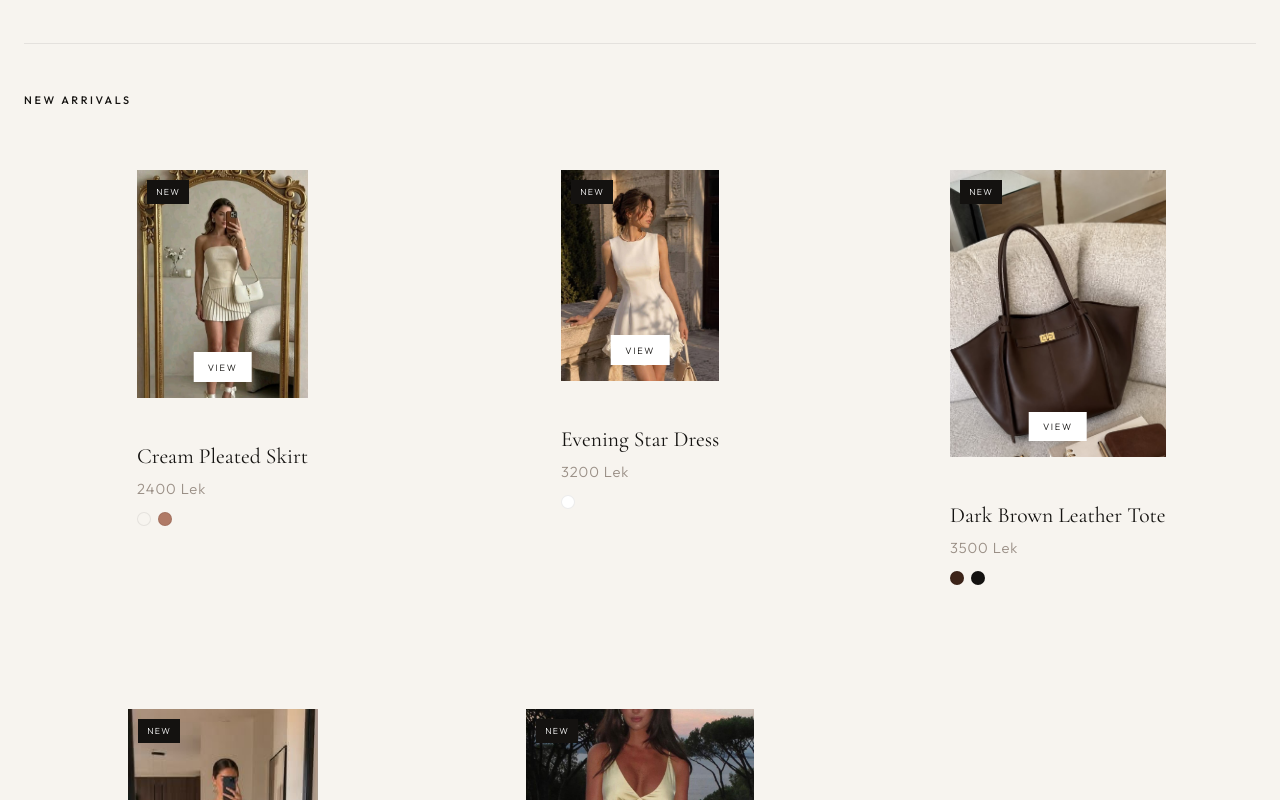
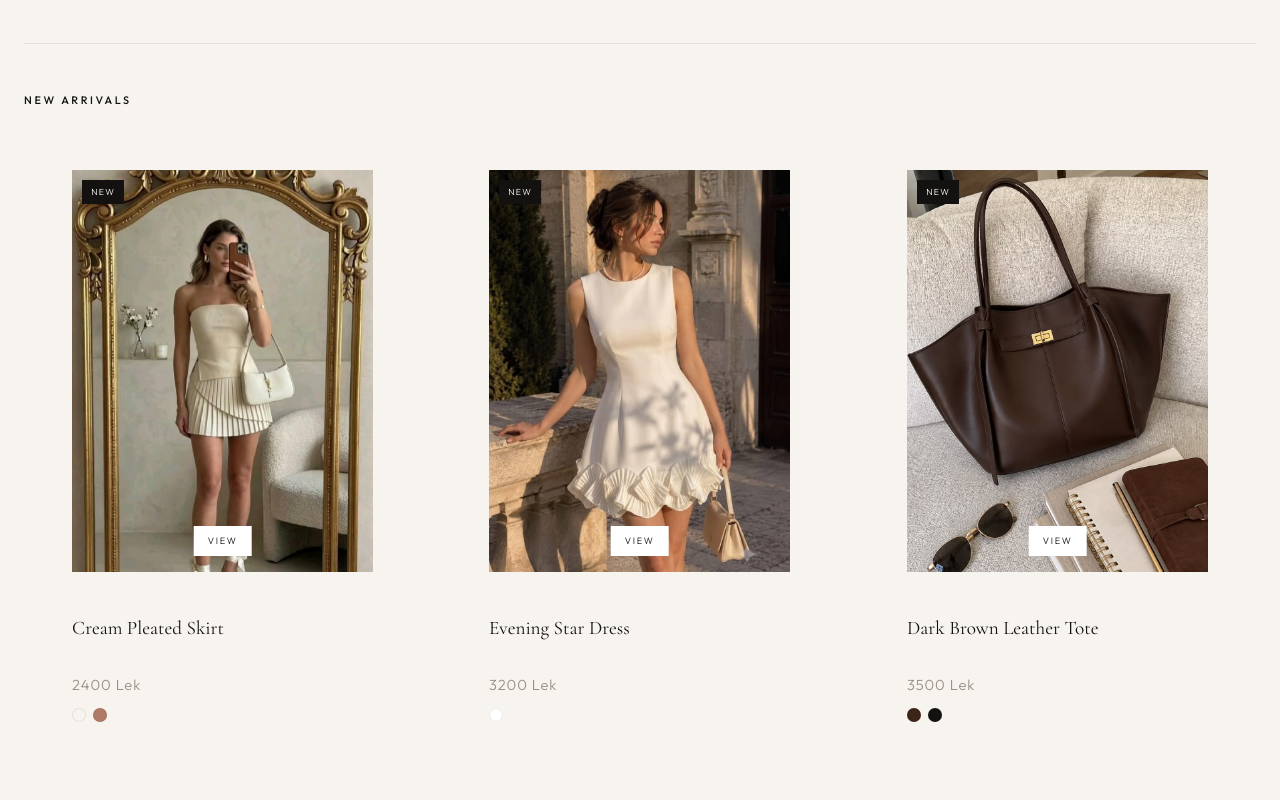
Before and after one commit to auroradimni/bloom-atelier, a Nuxt app: page / in a window 1280 px wide. Shown: the part 1680-2480 px from the top of the page. Built offline with nearby package versions, Linux system fonts and the light colour scheme.

Commit message:
Lock product cards to uniform 3:4 image frames in all grids
Use a fixed ratio box so New Arrivals and collection grids show every
product at the same size, matching the standard tote-style card layout.

Co-authored-by: auroradimni <auroradimni@users.noreply.github.com>

```diff
--- a/components/ProductCard.vue
+++ b/components/ProductCard.vue
@@ -7,10 +7,14 @@
     }"
   >
     <div class="product-media">
-      <NuxtLink v-if="to" :to="to" class="product-image-link" :aria-label="`View ${product.name}`">
+      <component
+        :is="to ? 'NuxtLink' : 'div'"
+        :to="to || undefined"
+        class="product-image-link"
+        :aria-label="to ? `View ${product.name}` : undefined"
+      >
         <img :src="product.image" :alt="product.name" loading="lazy" />
-      </NuxtLink>
-      <img v-else :src="product.image" :alt="product.name" loading="lazy" />
+      </component>
 
       <span v-if="product.isNew" class="badge">New</span>
 
@@ -92,7 +96,8 @@ function toggleWish() {
   background: var(--surface);
   margin-bottom: 0.75rem;
   width: 100%;
-  aspect-ratio: 3 / 4;
+  height: 0;
+  padding-top: 133.333%;
   flex-shrink: 0;
 }
 
@@ -100,6 +105,8 @@ function toggleWish() {
   position: absolute;
   inset: 0;
   display: block;
+  text-decoration: none;
+  color: inherit;
 }
 
 .product-media img {
@@ -107,8 +114,9 @@ function toggleWish() {
   inset: 0;
   width: 100%;
   height: 100%;
+  max-width: none;
   object-fit: cover;
-  object-position: center top;
+  object-position: center center;
   transition: transform 0.65s var(--ease);
 }
 
@@ -203,10 +211,15 @@ function toggleWish() {
 
 .product-meta h3 {
   font-family: var(--font-display);
-  font-size: clamp(1.05rem, 2.2vw, 1.35rem);
+  font-size: clamp(1rem, 1.8vw, 1.2rem);
   font-weight: 400;
   line-height: 1.35;
   margin-bottom: 0.35rem;
+  min-height: 2.7em;
+  display: -webkit-box;
+  -webkit-line-clamp: 2;
+  -webkit-box-orient: vertical;
+  overflow: hidden;
 }
 
 .price {
@@ -241,6 +254,8 @@ function toggleWish() {
 }
 
 .product-card--featured .product-media {
+  height: auto;
+  padding-top: 0;
   aspect-ratio: 2 / 1;
   max-height: min(420px, 52vh);
   margin-bottom: 1rem;
@@ -258,6 +273,7 @@ function toggleWish() {
   .product-card--featured .product-media {
     aspect-ratio: 4 / 3;
     max-height: none;
+    padding-top: 0;
   }
 }
 
--- a/pages/collection/[category].vue
+++ b/pages/collection/[category].vue
@@ -69,7 +69,11 @@ useHead(() => ({
   display: grid;
   grid-template-columns: repeat(2, minmax(0, 1fr));
   gap: 1.5rem 1.25rem;
-  align-items: stretch;
+  align-items: start;
+}
+
+.product-grid :deep(.product-card) {
+  width: 100%;
 }
 
 @media (max-width: 720px) {
--- a/pages/collection/index.vue
+++ b/pages/collection/index.vue
@@ -117,7 +117,11 @@ function getCategoryCover(slug) {
   display: grid;
   grid-template-columns: repeat(2, minmax(0, 1fr));
   gap: 1.5rem 1.25rem;
-  align-items: stretch;
+  align-items: start;
+}
+
+.product-grid :deep(.product-card) {
+  width: 100%;
 }
 
 @media (max-width: 900px) {
--- a/pages/index.vue
+++ b/pages/index.vue
@@ -318,7 +318,11 @@ function getCover(slug) {
   display: grid;
   grid-template-columns: repeat(3, minmax(0, 1fr));
   gap: 1.25rem;
-  align-items: stretch;
+  align-items: start;
+}
+
+.product-grid :deep(.product-card) {
+  width: 100%;
 }
 
 .most-loved {
--- a/pages/wishlist.vue
+++ b/pages/wishlist.vue
@@ -54,7 +54,11 @@ useHead({ title: 'Wishlist - Bloom Atelier' })
   display: grid;
   grid-template-columns: repeat(2, minmax(0, 1fr));
   gap: 1.5rem 1.25rem;
-  align-items: stretch;
+  align-items: start;
+}
+
+.product-grid :deep(.product-card) {
+  width: 100%;
 }
 
 .empty-state {
```
